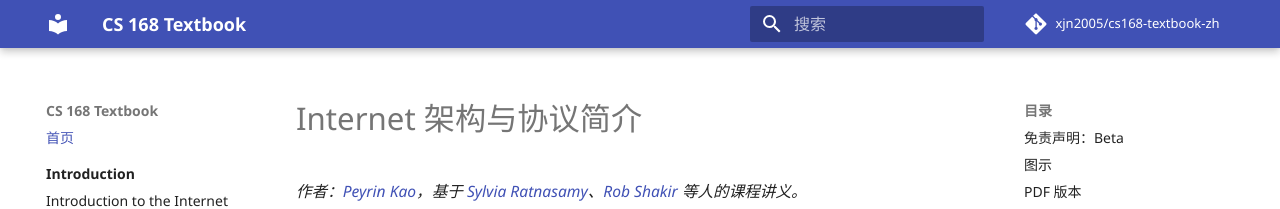
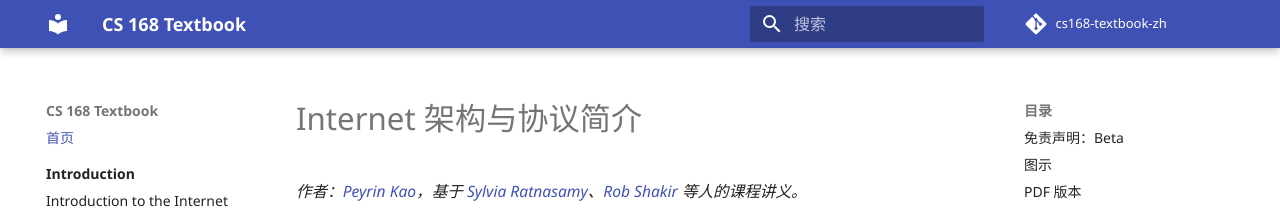
Before and after one commit to xjn2005/cs168-textbook-zh, an MkDocs documentation site: the page built from docs/index.md, in a window 1280 px wide. Shown: the top 209 px of the page. Built offline with MkDocs 1.6.1 and Material for MkDocs 9.7.7, drawn with Linux system fonts in a browser that asks for light colours; comment, search, counter and statistics services are not loaded.

Commit message:
Update mkdocs.yml

```diff
--- a/mkdocs.yml
+++ b/mkdocs.yml
@@ -1,7 +1,7 @@
 site_name: CS 168 Textbook
 site_url: ""
 repo_url: https://github.com/xjn2005/cs168-textbook-zh
-repo_name: xjn2005/cs168-textbook-zh
+repo_name: cs168-textbook-zh
 docs_dir: docs
 site_dir: site
 use_directory_urls: false
```
